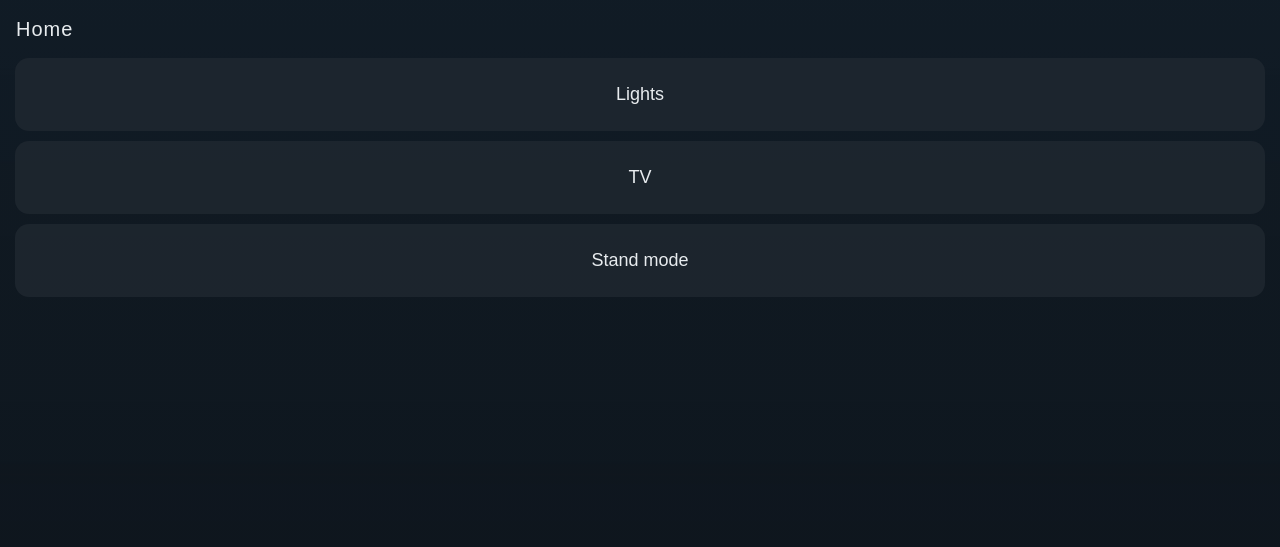
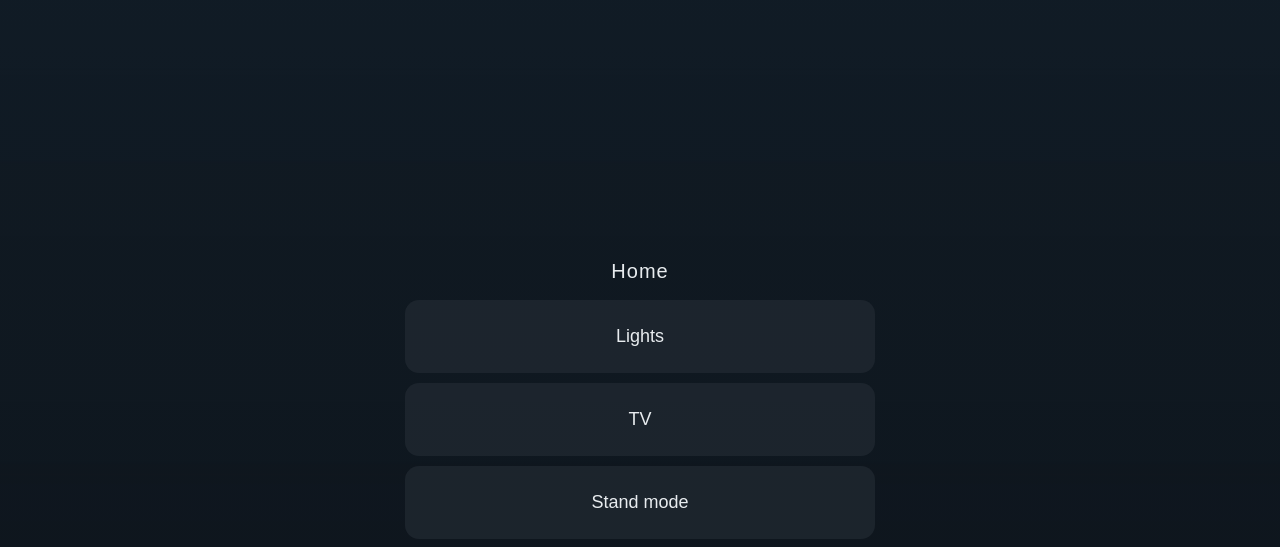
Before and after one commit to yoezeljai/Project-MOTO_E, a plain HTML site: page remote/static/index.html in a window 1280 px wide. Drawn offline with Linux system fonts and the light colour scheme.

Commit message:
Lights and TV: centre title, buttons and status on screen
Co-Authored-By: Claude Opus 5.5 <noreply@anthropic.com>
Claude-Session: https://claude.ai/code/session_019qSPFzaF7BCtryLced8Amg

```diff
--- a/remote/static/style.css
+++ b/remote/static/style.css
@@ -1,11 +1,15 @@
 * { box-sizing: border-box; -webkit-tap-highlight-color: transparent; }
-html, body { height: 100%; }
+html, body { min-height: 100%; }
+html { height: 100%; }
 body { margin: 0; padding: 14px 10px; background: #12161b; background-image: linear-gradient(rgba(10,14,18,.45), rgba(10,14,18,.6)), url(/wallpaper.jpg);
        background-size: cover; background-position: center; background-attachment: fixed; color: #e8ecef;
-       font-family: sans-serif; }
+       font-family: sans-serif; text-align: center;
+       display: -webkit-flex; display: flex; -webkit-flex-direction: column; flex-direction: column;
+       -webkit-justify-content: center; justify-content: center; }
 h1 { font-size: 20px; font-weight: 300; margin: 4px 6px 12px; letter-spacing: 1px; }
 h1 small { font-size: 13px; margin-left: 8px; }
-.grid { display: -webkit-flex; display: flex; -webkit-flex-wrap: wrap; flex-wrap: wrap; }
+.grid { display: -webkit-flex; display: flex; -webkit-flex-wrap: wrap; flex-wrap: wrap;
+        -webkit-justify-content: center; justify-content: center; width: 100%; max-width: 480px; margin: 0 auto; }
 button { -webkit-flex: 1 0 30%; flex: 1 0 30%; margin: 5px; padding: 18px 4px; font-size: 17px;
          border: 0; border-radius: 14px; background: rgba(34,42,51,.72); color: #e8ecef; }
 button:active { background: #33404d; }
```
